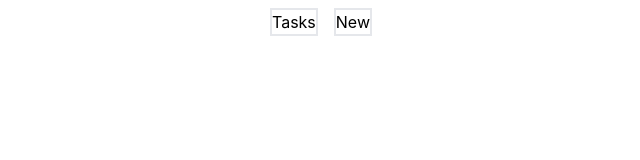
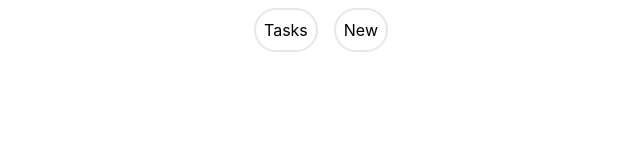
Before and after one commit to estevao-gomes/HouseHold, a React (Vite) app: page / in a window 1280 px wide. Shown: the top 160 px of the page, without its empty margins (319-959 px from the left). Built offline with nearby package versions, Linux system fonts and the light colour scheme.

Commit message:
Changed Header Styles

```diff
--- a/src/components/Header.tsx
+++ b/src/components/Header.tsx
@@ -1,10 +1,10 @@
 export function Header() {
   return (
     <div className="flex align-items-center justify-center">
-      <button className="flex inline-flex m-2 border-2" type="button">
+      <button className="m-2 p-2 border-2 rounded-full" type="button">
         Tasks
       </button>
-      <button className="flex inline-flex m-2 border-2" type="button">
+      <button className="m-2 p-2 border-2 rounded-full" type="button">
         New
       </button>
     </div>
```
